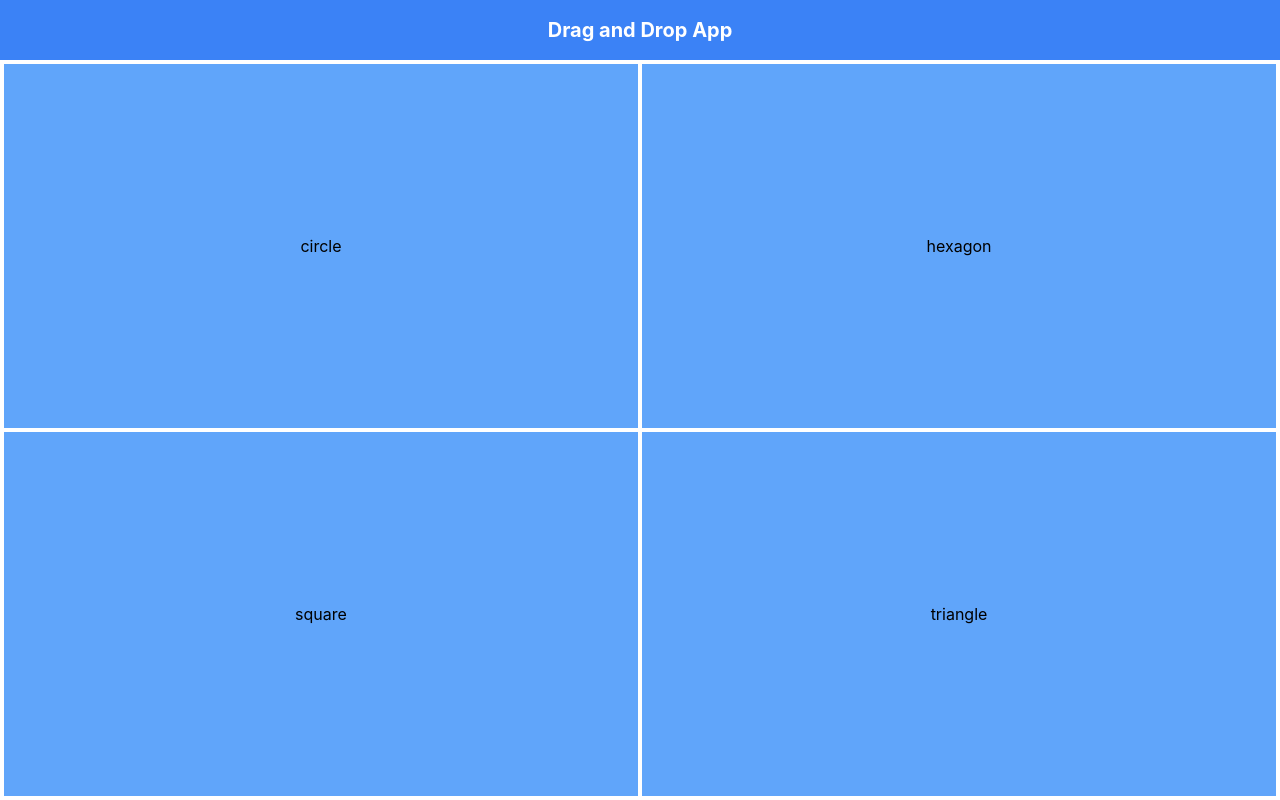
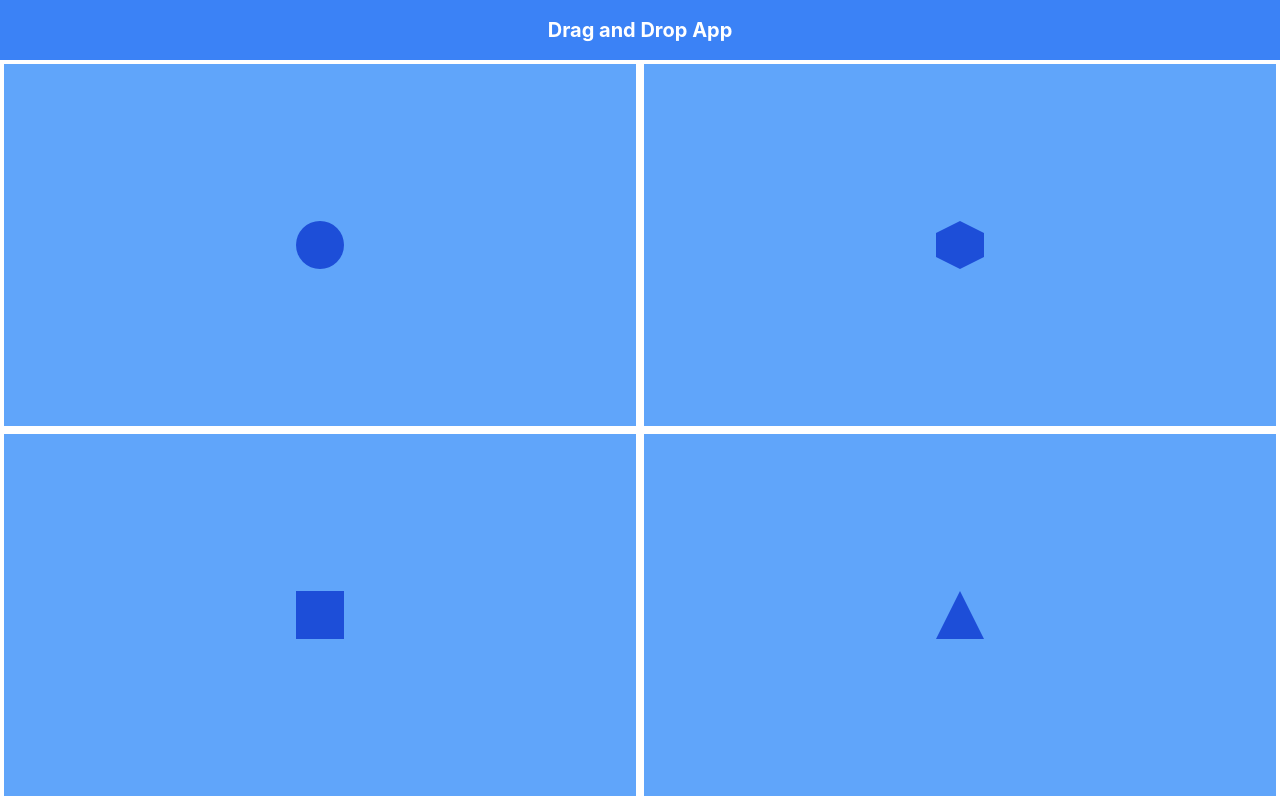
Before and after one commit to Vidi-M/Drag-and-Drop-App, a React (Create React App) app: page / in a window 1280 px wide. Built offline with nearby package versions, Linux system fonts and the light colour scheme.

Commit message:
can render all shapes in correct quadrant

```diff
--- a/package.json
+++ b/package.json
@@ -13,6 +13,7 @@
     "@types/react-dom": "^19.0.4",
     "react": "^19.0.0",
     "react-dom": "^19.0.0",
+    "react-draggable": "^4.4.6",
     "react-scripts": "5.0.1",
     "typescript": "^4.9.5",
     "web-vitals": "^2.1.4"
--- a/src/App.tsx
+++ b/src/App.tsx
@@ -1,13 +1,18 @@
 import React, { useState } from 'react';
+import Draggable from 'react-draggable'
+
+import ReactDOM from 'react-dom'
+import {Shape} from './components/Shapes';
+import Quadrant from './components/Quadrant';
 
 export default function App() {
-  const [shapes, setShapes] = useState([
-    {id: 1, shape:'circle'},
-    {id: 2, shape:'circle'},
-    {id: 3, shape:'circle'},
-    {id: 4, shape:'circle'},
-    {id: 5, shape:'circle'},
-  ])
+  // const [shapes, setShapes] = useState([
+  //   {id: 1, shape:'circle'},
+  //   {id: 2, shape:'circle'},
+  //   {id: 3, shape:'circle'},
+  //   {id: 4, shape:'circle'},
+  //   {id: 5, shape:'circle'},
+  // ])
 
   return (
     <div className='h-screen flex flex-col'>
@@ -15,8 +20,24 @@ export default function App() {
         Drag and Drop App
       </header>
       <div className='flex-1 grid grid-cols-2'>
+        <Quadrant>
+          <Shape shape="circle" />
+        </Quadrant>
+        <Quadrant>
+          <Shape shape="hexagon" />
+        </Quadrant>
+        <Quadrant>
+          <Shape shape="square"/>
+        </Quadrant>
+        <Quadrant>
+          <Shape shape="triangle"/>
+        </Quadrant>
+      </div>
+
+      {/* <div className='flex-1 grid grid-cols-2'>
           <div className='bg-blue-400 m-1 mr-0.5 mb-0.5 flex items-center justify-center'>
             circle
+            <Circle></Circle>
           </div>
           <div className='bg-blue-400 m-1 ml-0.5 mb-0.5 flex items-center justify-center'>
             hexagon
@@ -27,7 +48,7 @@ export default function App() {
           <div className='bg-blue-400 m-1 ml-0.5 mt-0.5 flex items-center justify-center'>
             triangle
           </div>
-      </div>
+      </div> */}
     </div>
   );
 }
--- /dev/null
+++ b/src/components/Quadrant.tsx
@@ -0,0 +1,10 @@
+import React from "react";
+import { Shape } from "./Shapes";
+
+export default function Quadrant({children}:{children: React.ReactNode}) {
+    return (
+        <div className='bg-blue-400 m-1 flex items-center justify-center'>
+            {children}
+        </div>
+    )
+}
--- a/src/components/Shapes.tsx
+++ b/src/components/Shapes.tsx
@@ -1 +1,16 @@
-import React from "react";
+import React from 'react'
+
+export const Shape = ({shape}: {shape:string}): React.ReactElement => {
+    switch (shape) {
+        case 'circle':
+            return <div className="h-12 w-12 rounded-full bg-blue-700"></div>;
+        case 'square':
+            return <div className="h-12 w-12 bg-blue-700"></div>;
+        case 'hexagon':
+            return <div className="h-12 w-12 bg-blue-700 [clip-path:polygon(50%_0%,_100%_25%,_100%_75%,_50%_100%,_0%_75%,_0%_25%)]"></div>;
+        case 'triangle':
+            return <div className='h-12 w-12  bg-blue-700 [clip-path:polygon(50%_0%,_0%_100%,_100%_100%)]'></div>;
+        default:
+            return <div></div>
+    }
+}
```
Also changed, not shown: 1 other file (tests, documents, lock files or other folders).
